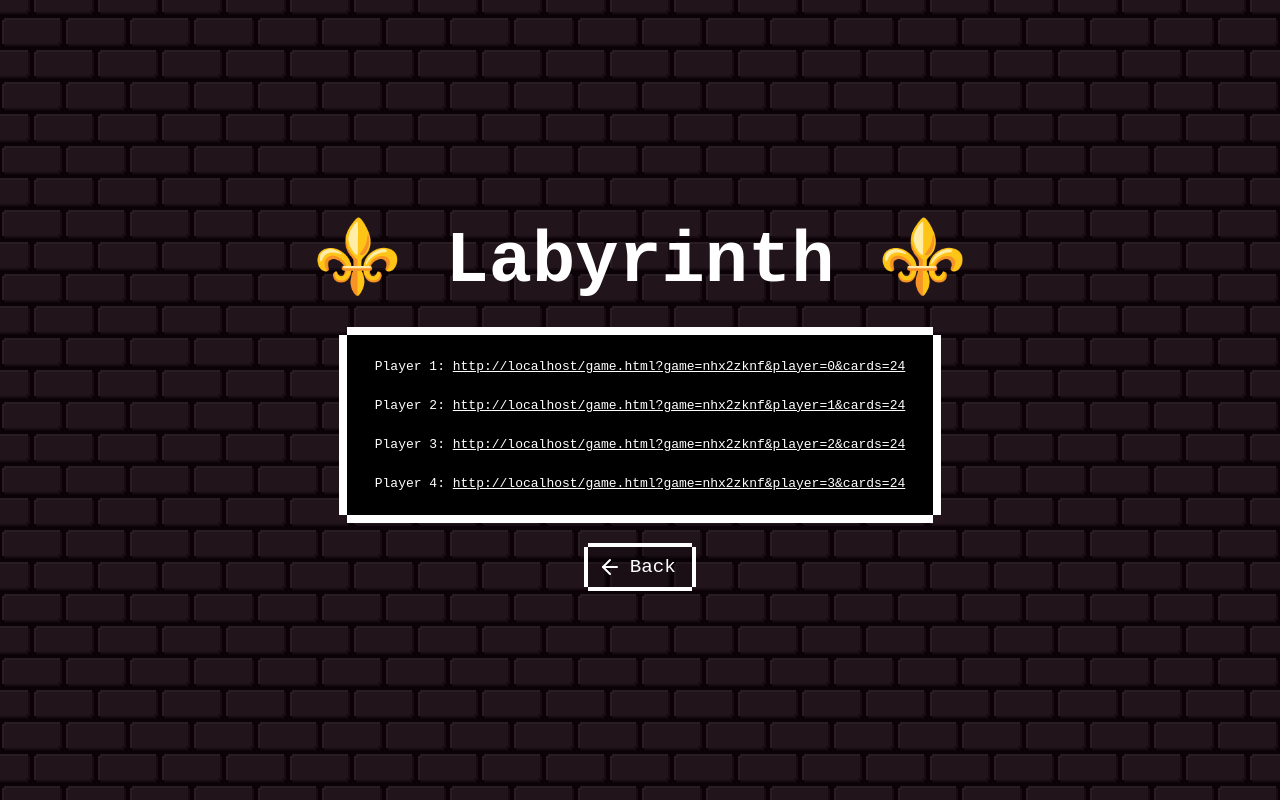
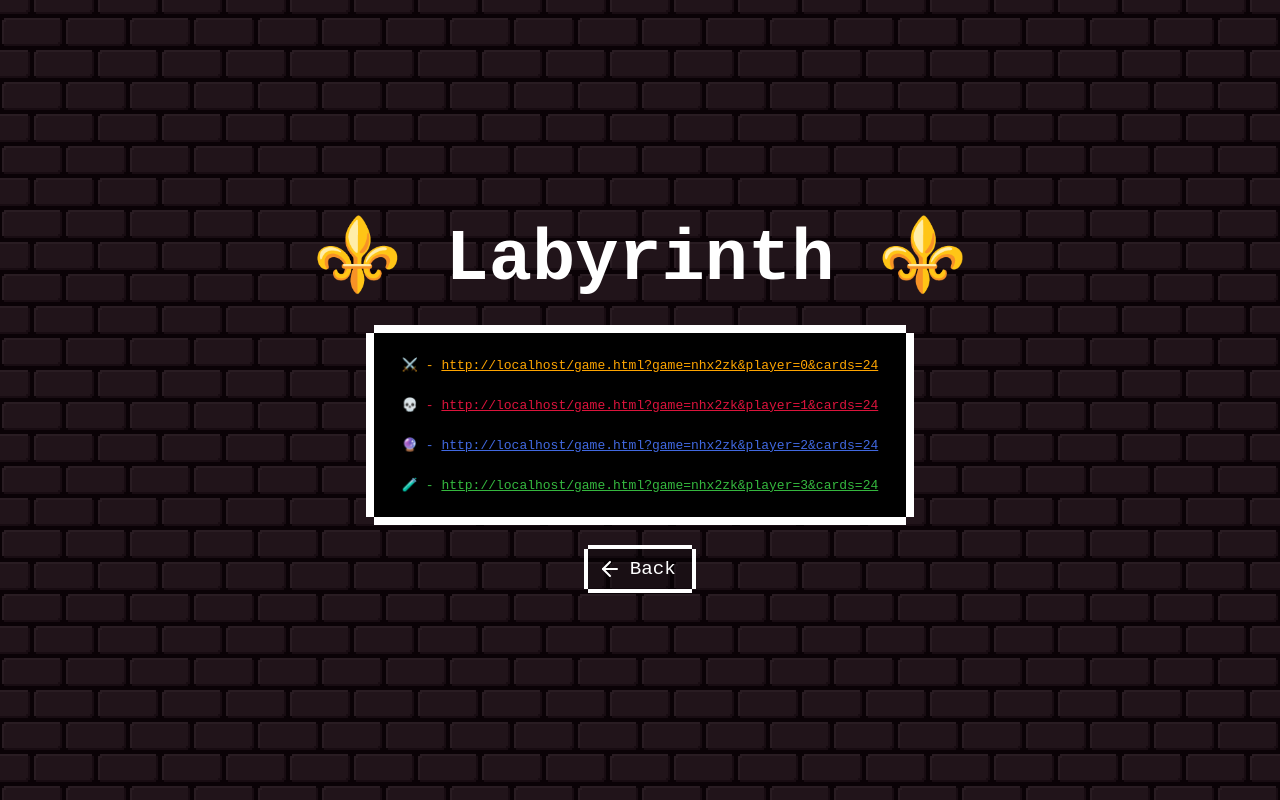
Before and after one commit to stepastepa/labyrinth-game, a website: page public/index.html in a window 1280 px wide. Both pictures are taken after a click on the button "Create game". Drawn offline with Linux system fonts and the light colour scheme.

Commit message:
feat(ui): add colors for game links

```diff
--- a/public/index.html
+++ b/public/index.html
@@ -44,15 +44,17 @@
       links.classList.toggle('hidden');
     }
 
+    let heros = ['⚔️', '💀', '🔮', '🧪'];
+
     function generateLinks() {
       toggleInterface();
       const cardCount = document.getElementById('cardCount').value;
-      const gameId = Math.random().toString(36).substring(2, 10);
+      const gameId = Math.random().toString(36).substring(2, 8);
 
       links.innerHTML = '';
       for (let i = 0; i < 4; i++) {
         const link = `${window.location.origin}/game.html?game=${gameId}&player=${i}&cards=${cardCount}`;
-        links.innerHTML += `<div class="link">Player ${i + 1}: <a href="${link}">${link}</a></div>`;
+        links.innerHTML += `<div class="link player-${i}">${heros[i]} - <a href="${link}">${link}</a></div>`;
       }
     }
 
--- a/public/styles.css
+++ b/public/styles.css
@@ -833,6 +833,7 @@ select {
 }
 .link {
   padding: 0.75rem 1rem;
+  text-align: center;
 
   -webkit-user-select: text; /* Для Webkit-браузеров (Chrome, Safari) */
   -moz-user-select: text;    /* Для Firefox */
@@ -840,12 +841,25 @@ select {
   user-select: text;         /* Стандартное свойство */
 }
 .link a {
-  color: white;
+  color: inherit;
 
   -webkit-user-select: text; /* Для Webkit-браузеров (Chrome, Safari) */
   -moz-user-select: text;    /* Для Firefox */
   -ms-user-select: text;     /* Для Internet Explorer/Edge */
   user-select: text;         /* Стандартное свойство */
+}
+
+.link.player-0 {
+  color: var(--color-0);
+}
+.link.player-1 {
+  color: var(--color-1);
+}
+.link.player-2 {
+  color: var(--color-2);
+}
+.link.player-3 {
+  color: var(--color-3);
 }
 
 .parameters.hidden,
```
